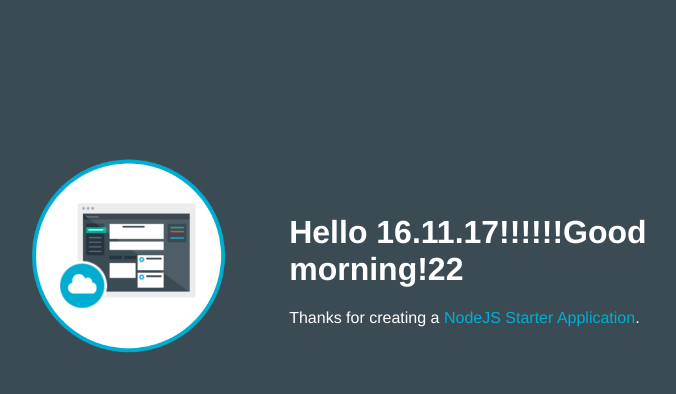
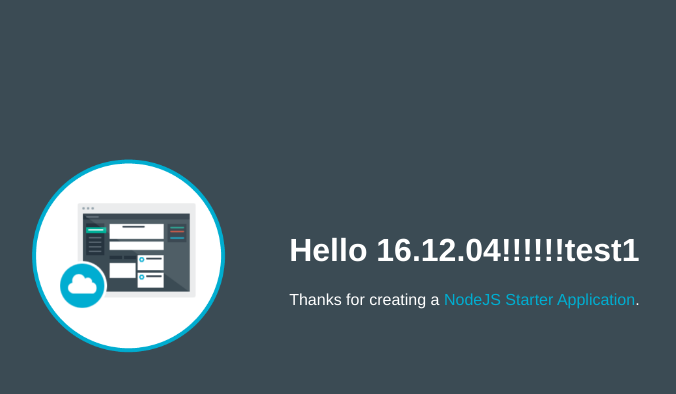
Before and after one commit to Beomskim/IBMbluemixDev, a website: page public/index.html in a window 1280 px wide. Shown: the whole page, without its empty margins (253-929 px from the left). Drawn offline with Linux system fonts and the light colour scheme.

Commit message:
1204test1

```diff
--- a/public/index.html
+++ b/public/index.html
@@ -16,7 +16,7 @@
           <img class = "newappIcon" src="images/newapp-icon.png">
         </td>
         <td>
-          <h1 id="message">Hello 16.11.17!!!!!!Good morning!22</h1>
+          <h1 id="message">Hello 16.12.04!!!!!!test1</h1>
           <p class='description'></p> Thanks for creating a <span class = "blue">NodeJS Starter Application</span>.
         </td>
       </tr>
```
